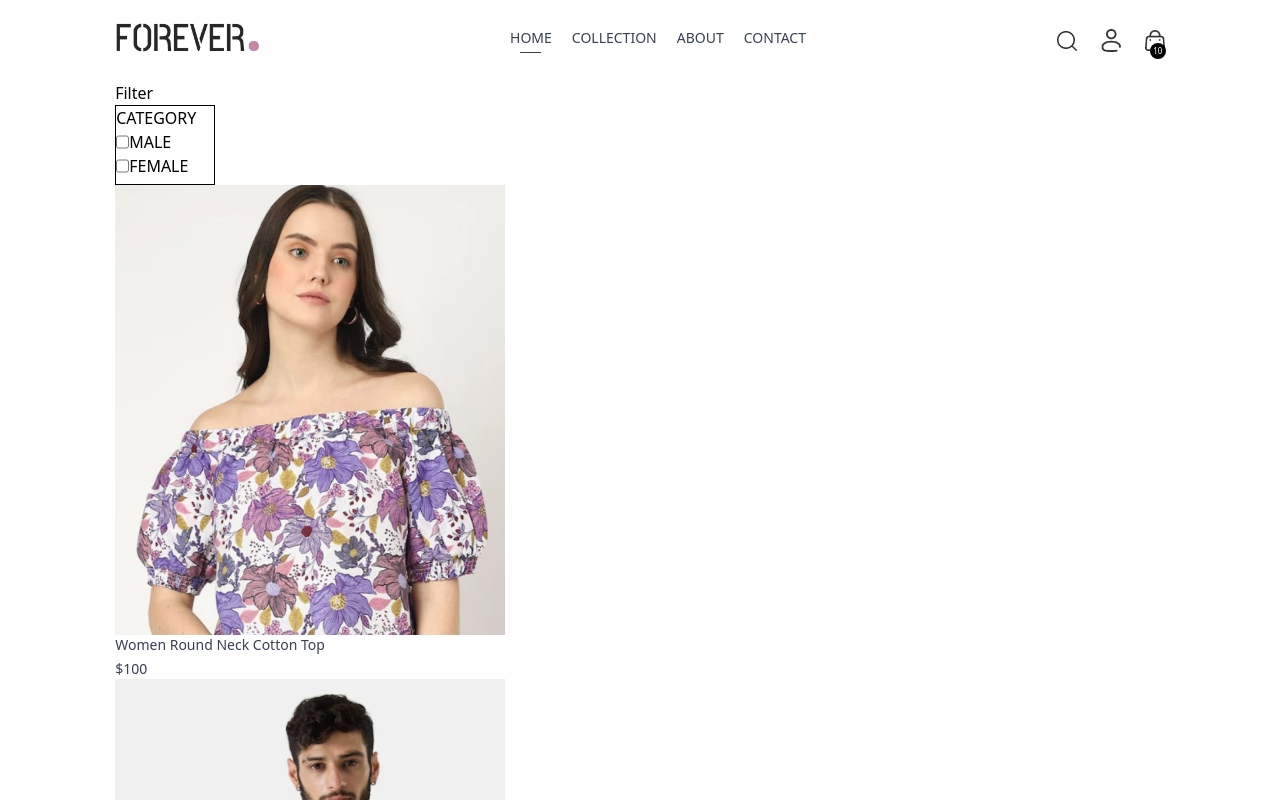
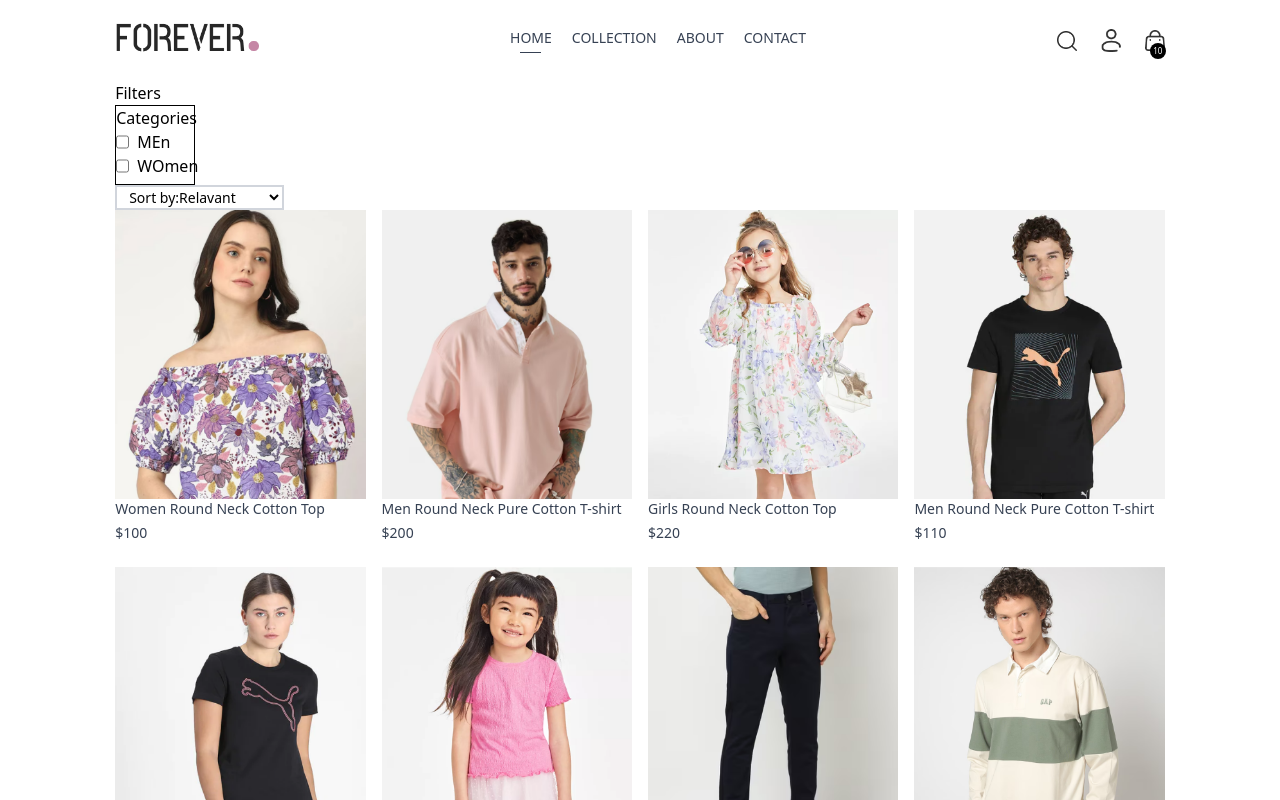
Before and after one commit to nabin171/E-commerce-App, a React (Vite) app in the folder frontend/: page / in a window 1280 px wide. Shown: the top 800 px of the page. Built offline with nearby package versions, Linux system fonts and the light colour scheme; a web font is replaced by a local one.

Commit message:
Changes made on home page

```diff
--- a/frontend/src/pages/Home.jsx
+++ b/frontend/src/pages/Home.jsx
@@ -1,4 +1,10 @@
-import React, { use, useContext, useEffect, useState } from "react";
+import React, {
+  use,
+  useContext,
+  useEffect,
+  useState,
+  useSyncExternalStore,
+} from "react";
 import Hero from "../components/Hero";
 import LatestCollection from "../components/latestCollection";
 import BestSeller from "../components/BestSeller";
@@ -7,39 +13,92 @@ import NewsletterBox from "../components/NewsletterBox";
 import { RxHamburgerMenu } from "react-icons/rx";
 import { ShopContext } from "../context/ShopContext";
 import ProductItem from "../components/Productitem";
+import Title from "../components/Title";
 const Home = () => {
   const { products } = useContext(ShopContext);
-  const [hide, setHide] = useState(false);
+  const [showFilter, setShowFilter] = useState(false);
   const [filterProducts, setFilterProducts] = useState([]);
+  const [category, setCategory] = useState([]);
+  const [sortType, setSortType] = useState("relavant");
+  const toggleFunction = (e) => {
+    if (category.includes(e.target.value)) {
+      setCategory((prev) => prev.filter((item) => item !== e.target.value));
+    } else {
+      setCategory((prev) => [...prev, e.target.value]);
+    }
+  };
+
+  const applyFilter = () => {
+    let filterCopy = products.slice();
+    if (category.length > 0) {
+      filterCopy = filterCopy.filter((item) =>
+        category.includes(item.category)
+      );
+    }
+    setFilterProducts(filterCopy);
+  };
+
+  const sortingFunction = (e) => {
+    const sortCopy = filterProducts.slice();
+    switch (sortType) {
+      case "low-high":
+        setFilterProducts(sortCopy.sort((a, b) => a.price - b.price));
+        break;
+      case "high-low":
+        setFilterProducts(sortCopy.sort((a, b) => b.price - a.price));
+        break;
+      default:
+        applyFilter();
+        break;
+    }
+  };
+  useEffect(() => {
+    sortingFunction();
+  }, [sortType]);
   useEffect(() => {
     setFilterProducts(products);
-  });
+  }, []);
+  useEffect(() => {
+    applyFilter();
+  }, [category]);
+
   return (
     <div>
-      <div>
-        <p onClick={() => setHide(!hide)}>Filter</p>
-        <div className={`border w-25 h-20 ${hide ? "" : "hidden"} sm:block  `}>
-          CATEGORY
-          <p className="flex gap">
-            <input type="checkbox" value="MALE" />
-            MALE
+      <div onClick={() => setShowFilter(!showFilter)}>
+        Filters
+        <div
+          className={`border w-20 h-20 ${showFilter ? "" : "hidden"} sm:block`}
+        >
+          Categories
+          <p className="flex gap-2">
+            <input type="checkbox" onChange={toggleFunction} value="Men" />
+            MEn
           </p>
-          <p className="flex gap">
-            <input type="checkbox" value="FEMALE" />
-            FEMALE
+          <p className="flex gap-2">
+            <input type="checkbox" onChange={toggleFunction} value="Women" />
+            WOmen
           </p>
         </div>
-      </div>
         <div>
+          <select
+            onChange={(e) => setSortType(e.target.value)}
+            className="border-2 border-gray-300 text-sm px-2"
+          >
+            <option value="relavent">Sort by:Relavant</option>
+            <option value="low-high">Sort by:Low to High</option>
+            <option value="high-low">Sort by:High to Low</option>
+          </select>
+          <div className="grid grid-cols-2 md:grid-cols-3 lg:grid-cols-4 gap-4 gap-y-6">
             {filterProducts.map((item, index) => (
               <ProductItem
                 key={index}
-            id={item._id}
                 name={item.name}
                 price={item.price}
                 image={item.image}
               />
             ))}
+          </div>
+        </div>
       </div>
       <Hero />
       <LatestCollection />
```
Lines whose indentation alone changed are shown as unchanged.
